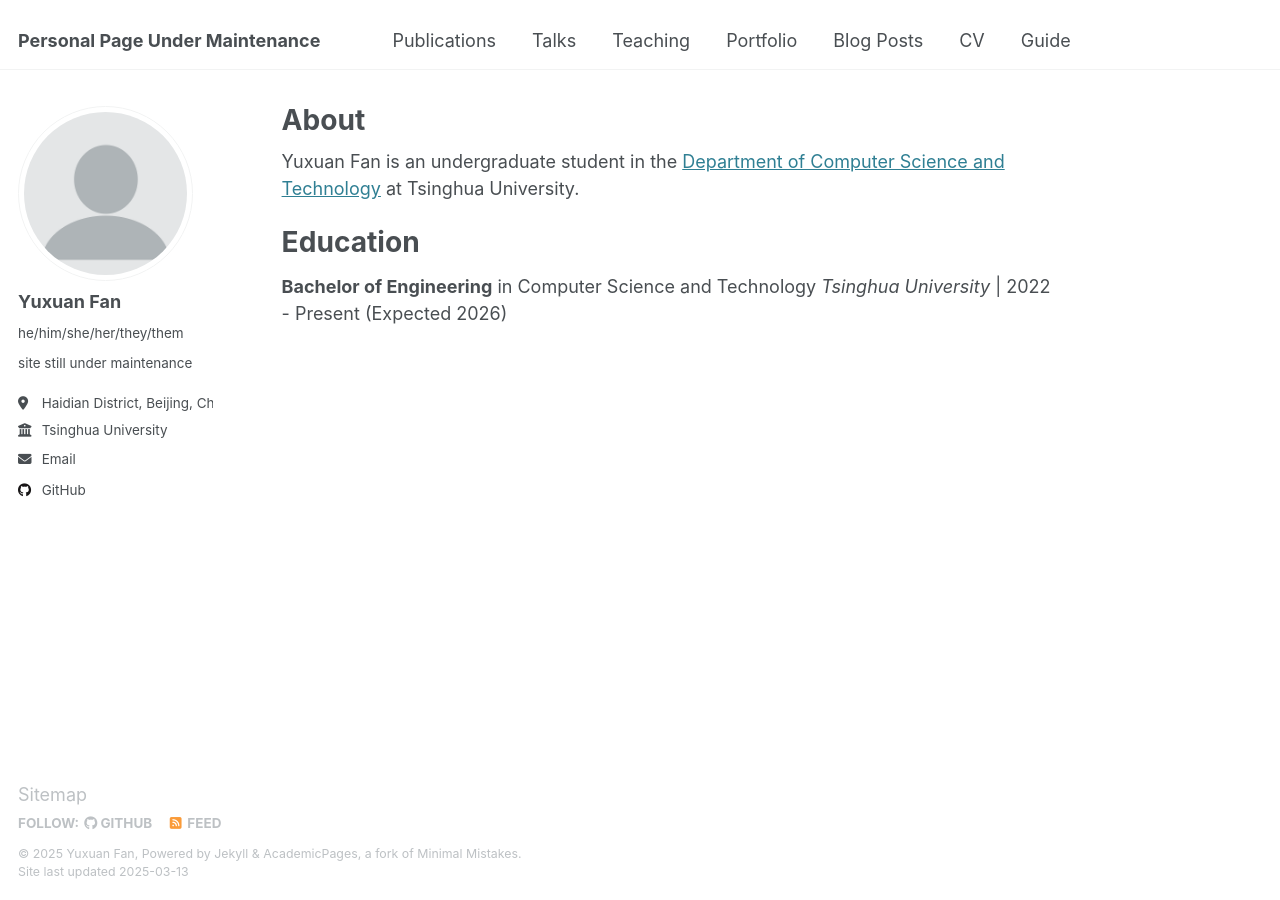
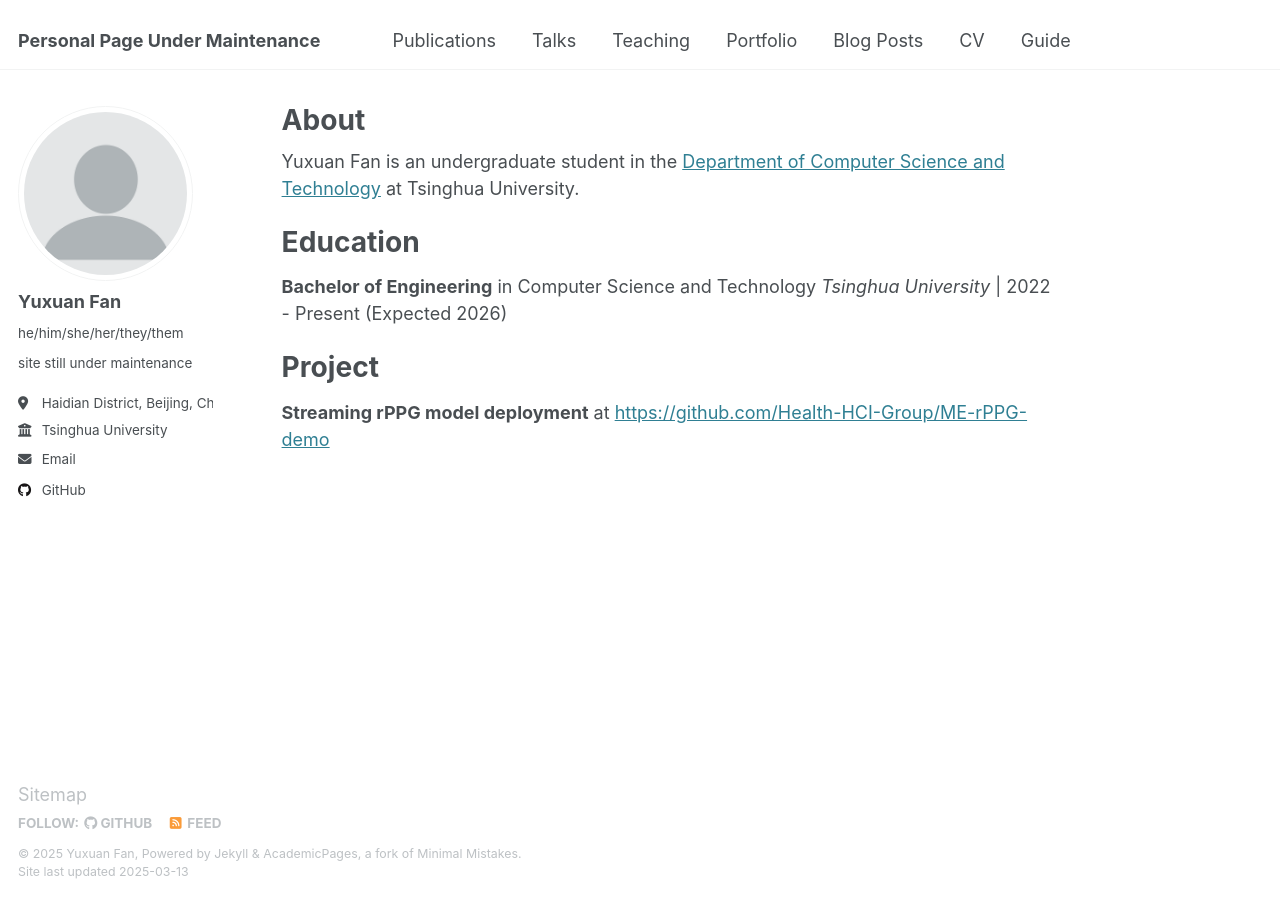
Before and after one commit to YusakiKassan/YusakiKassan.github.io, a Jekyll site: the page built from _pages/about.md, in a window 1280 px wide. Built offline with Jekyll 4.4.1, drawn with Linux system fonts in a browser that asks for light colours.

Commit message:
Update about.md

```diff
--- a/_pages/about.md
+++ b/_pages/about.md
@@ -12,3 +12,7 @@ Yuxuan Fan is an undergraduate student in the [Department of Computer Science an
 Education
 ======
 **Bachelor of Engineering** in Computer Science and Technology *Tsinghua University* | 2022 - Present (Expected 2026)
+
+Project
+======
+**Streaming rPPG model deployment** at [https://github.com/Health-HCI-Group/ME-rPPG-demo](https://github.com/Health-HCI-Group/ME-rPPG-demo)
```
